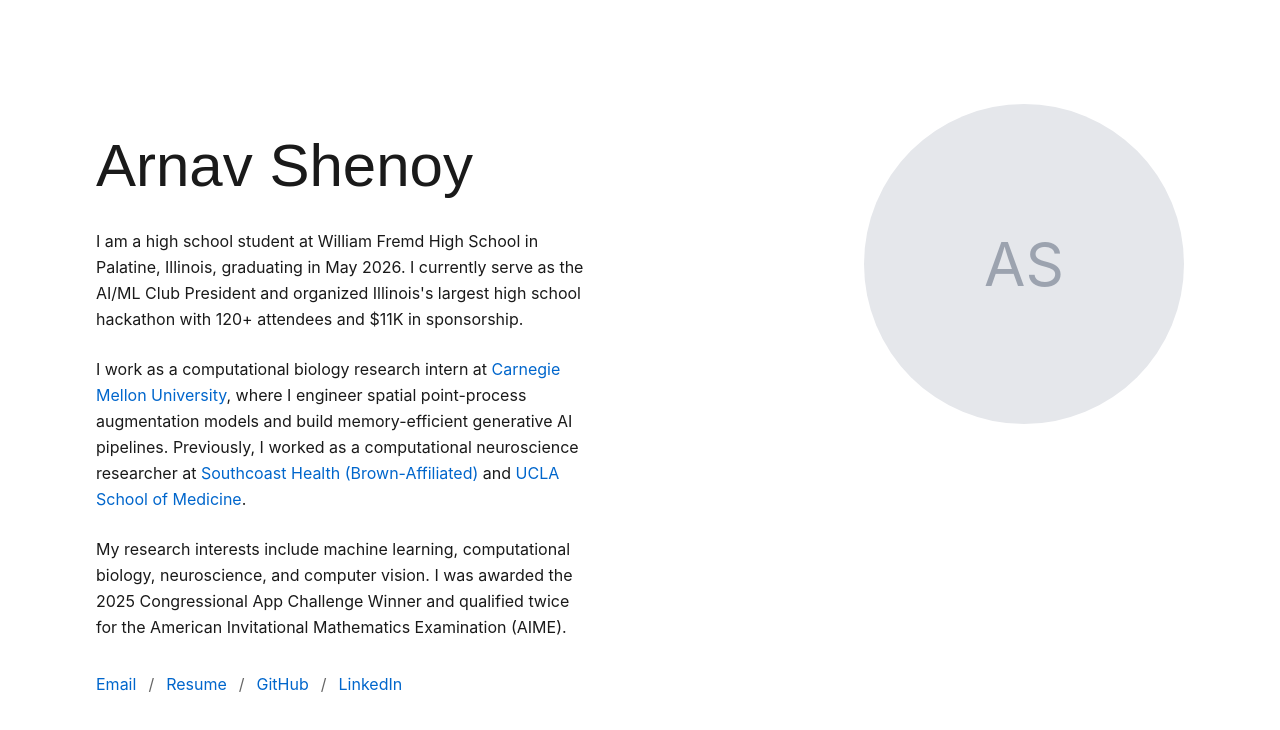
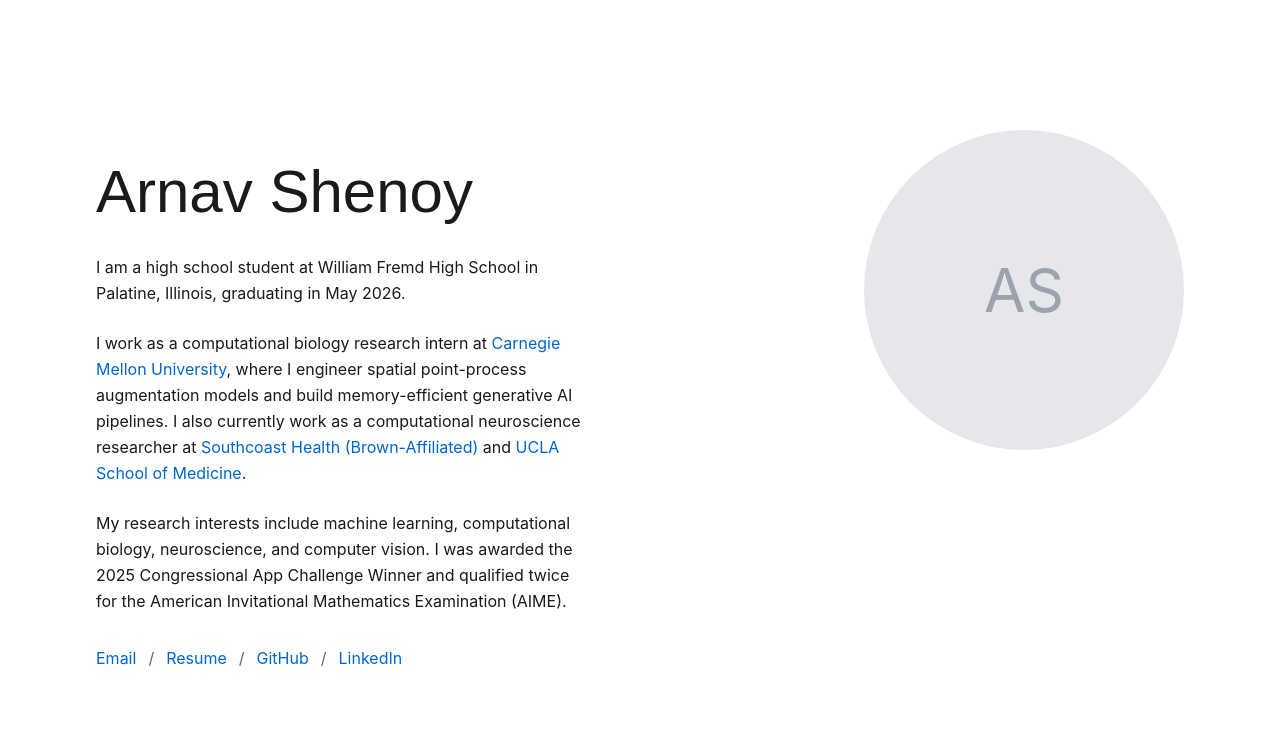
Before and after one commit to shenoy4365/arnav-portfolio, a Next.js app: page / in a window 1280 px wide. Shown: the top 730 px of the page. Built offline with nearby package versions, Linux system fonts and the light colour scheme.

Commit message:
modified links and information

```diff
--- a/app/page.tsx
+++ b/app/page.tsx
@@ -12,13 +12,12 @@ export default function Home() {
             <div className="space-y-6 text-base leading-relaxed animate-fade-in-delay-1" style={{ color: 'var(--color-text)' }}>
               <p>
                 I am a high school student at William Fremd High School in Palatine, Illinois, graduating in May 2026.
-                I currently serve as the AI/ML Club President and organized Illinois's largest high school hackathon with 120+ attendees and $11K in sponsorship.
               </p>
 
               <p>
                 I work as a computational biology research intern at{' '}
                 <a
-                  href="https://www.cmu.edu"
+                  href="https://murphylab.cbd.cmu.edu/"
                   className="text-[var(--color-accent)] hover:text-[var(--color-accent-hover)] transition-colors"
                   target="_blank"
                   rel="noopener noreferrer"
@@ -26,9 +25,9 @@ export default function Home() {
                   Carnegie Mellon University
                 </a>
                 , where I engineer spatial point-process augmentation models and build memory-efficient generative AI pipelines.
-                Previously, I worked as a computational neuroscience researcher at{' '}
+                I also currently work as a computational neuroscience researcher at{' '}
                 <a
-                  href="https://www.brown.edu"
+                  href="https://www.southcoast.org/"
                   className="text-[var(--color-accent)] hover:text-[var(--color-accent-hover)] transition-colors"
                   target="_blank"
                   rel="noopener noreferrer"
```
